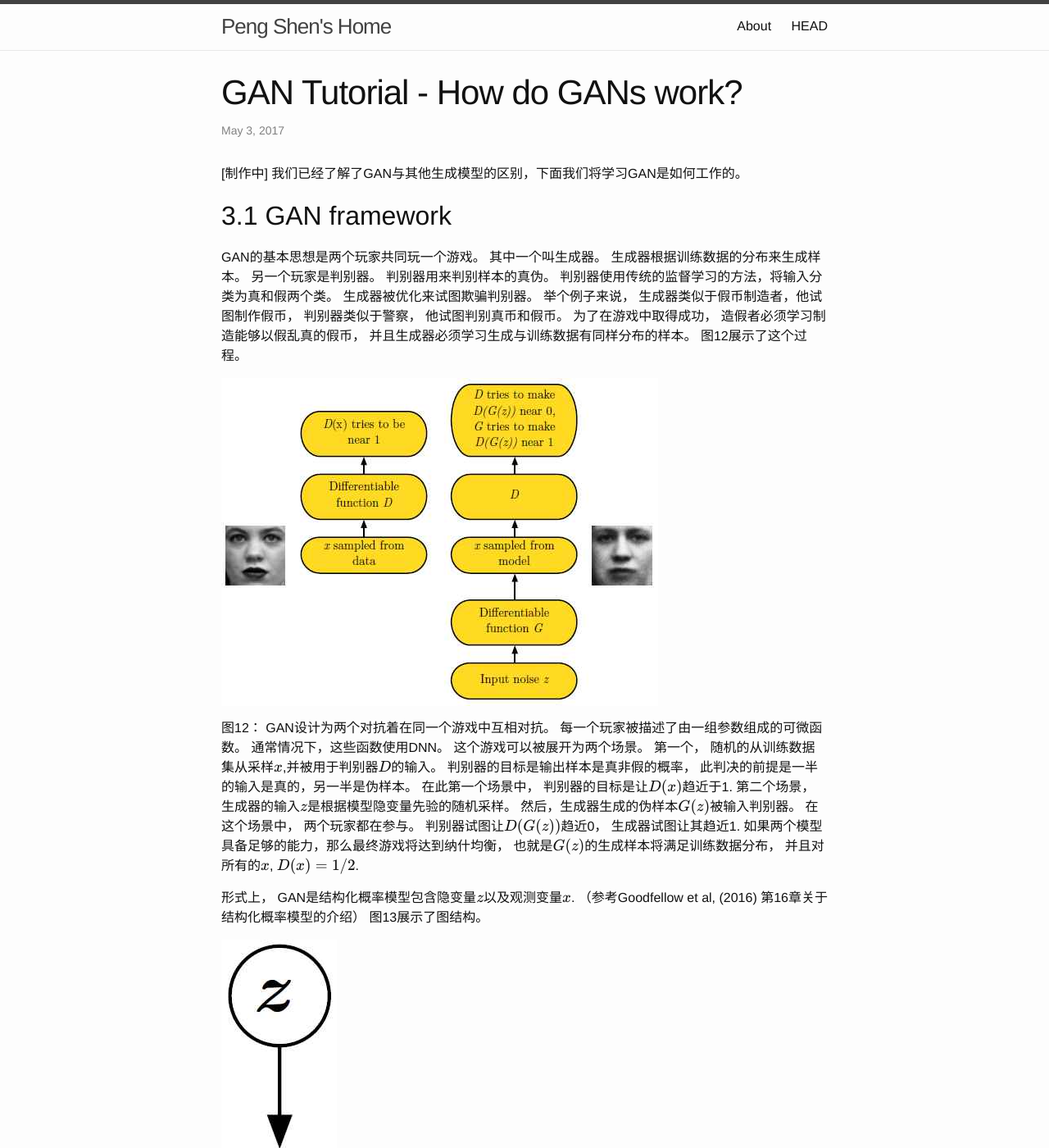
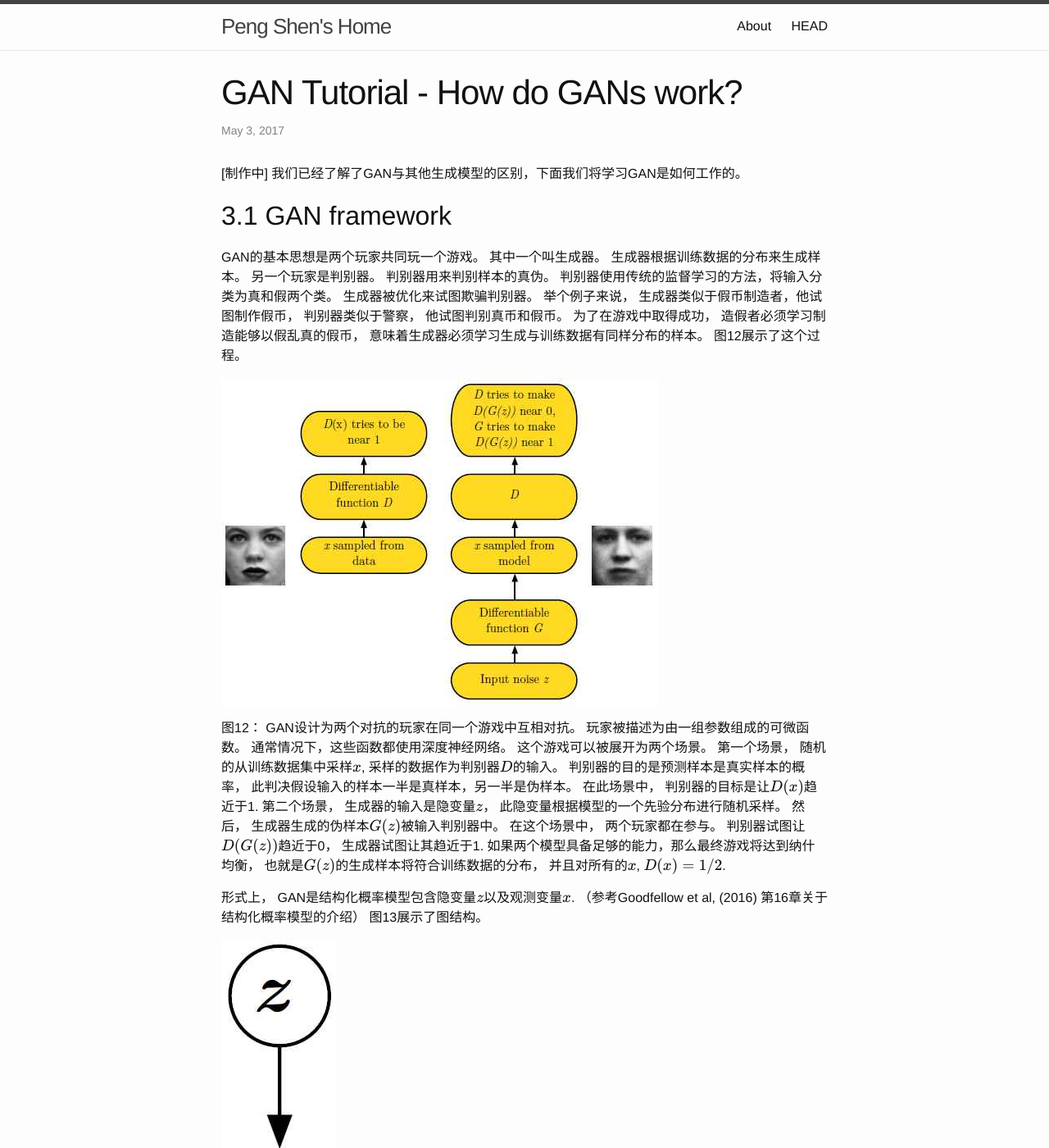
Before and after one commit to sinpycn/sinpycn.github.io, a Jekyll site: the page built from _posts/research/2017-05-03-NIPS2016-GAN-Tutorial-:-How-do-GANs-work.md, in a window 1280 px wide and 1400 px high. Shown: the whole window at 82% size. Built offline with Jekyll 4.4.1, drawn with Linux system fonts in a browser that asks for light colours; formulas are drawn with MathJax 3; some of the changed text lies outside the part shown.

Commit message:
Update 2017-05-03-NIPS2016-GAN-Tutorial-:-How-do-GANs-work.md

```diff
--- a/_posts/research/2017-05-03-NIPS2016-GAN-Tutorial-:-How-do-GANs-work.md
+++ b/_posts/research/2017-05-03-NIPS2016-GAN-Tutorial-:-How-do-GANs-work.md
@@ -12,14 +12,14 @@ mathjax: true
 GAN的基本思想是两个玩家共同玩一个游戏。 其中一个叫生成器。 生成器根据训练数据的分布来生成样本。 另一个玩家是判别器。 判别器用来判别样本的真伪。
 判别器使用传统的监督学习的方法，将输入分类为真和假两个类。 生成器被优化来试图欺骗判别器。
 举个例子来说， 生成器类似于假币制造者，他试图制作假币， 判别器类似于警察， 他试图判别真币和假币。
-为了在游戏中取得成功， 造假者必须学习制造能够以假乱真的假币， 并且生成器必须学习生成与训练数据有同样分布的样本。
+为了在游戏中取得成功， 造假者必须学习制造能够以假乱真的假币， 意味着生成器必须学习生成与训练数据有同样分布的样本。
 图12展示了这个过程。
 
 ![Figure 12](/images/201705/03/fig12.jpg)
 
-图12： GAN设计为两个对抗着在同一个游戏中互相对抗。 每一个玩家被描述了由一组参数组成的可微函数。 通常情况下，这些函数使用DNN。
-这个游戏可以被展开为两个场景。 第一个， 随机的从训练数据集从采样$$x$$,并被用于判别器$$D$$的输入。 判别器的目标是输出样本是真非假的概率， 此判决的前提是一半的输入是真的，另一半是伪样本。 在此第一个场景中， 判别器的目标是让$$D(x)$$趋近于1.
-第二个场景， 生成器的输入$$z$$是根据模型隐变量先验的随机采样。 然后，生成器生成的伪样本$$G(z)$$被输入判别器。 在这个场景中， 两个玩家都在参与。 判别器试图让$$D(G(z))$$趋近0， 生成器试图让其趋近1. 如果两个模型具备足够的能力，那么最终游戏将达到纳什均衡， 也就是$$G(z)$$的生成样本将满足训练数据分布， 并且对所有的$$x$$, $$D(x)=1/2$$.
+图12： GAN设计为两个对抗的玩家在同一个游戏中互相对抗。 玩家被描述为由一组参数组成的可微函数。 通常情况下，这些函数都使用深度神经网络。
+这个游戏可以被展开为两个场景。 第一个场景， 随机的从训练数据集中采样$$x$$, 采样的数据作为判别器$$D$$的输入。 判别器的目的是预测样本是真实样本的概率， 此判决假设输入的样本一半是真样本，另一半是伪样本。 在此场景中， 判别器的目标是让$$D(x)$$趋近于1.
+第二个场景， 生成器的输入是隐变量$$z$$， 此隐变量根据模型的一个先验分布进行随机采样。 然后， 生成器生成的伪样本$$G(z)$$被输入判别器中。 在这个场景中， 两个玩家都在参与。 判别器试图让$$D(G(z))$$趋近于0， 生成器试图让其趋近于1. 如果两个模型具备足够的能力，那么最终游戏将达到纳什均衡， 也就是$$G(z)$$的生成样本将符合训练数据的分布， 并且对所有的$$x$$, $$D(x)=1/2$$.
 
 形式上， GAN是结构化概率模型包含隐变量$$z$$以及观测变量$$x$$. （参考Goodfellow et al, (2016) 第16章关于结构化概率模型的介绍） 图13展示了图结构。
 
@@ -36,7 +36,14 @@ GAN的基本思想是两个玩家共同玩一个游戏。 其中一个叫生成
 纳什均衡是一个元组$$(\theta^{(D)},\theta^{(G)})$$， 对参数$$\theta^{(D)}$$局部最小化$$J^{(D)}$$， 对参数$$\theta^{(G)}$$局部最小化$$J^{(G)}$$.
 
 **生成器** 生成器是一个简单的可微函数$$G$$。 $$z$$根据一个简单的先验分布来采样， $$G(z)$$根据$$p_{model}$$生成样本$$x$$。
-通常， G使用DNN模型。
+通常， $$G$$使用深度神经网络模型。 $$G$$的输入不一定非要对应着第一层， 输入可能被提供到任何的网络层中。 比如说， 我们可以将$$z$$ 分为两个向量， $$z^{(1)}$$, $$z^{(2)}$$, 然后$$z^{(1)}$$可以作为第一层的输入， $$z^{(2)}$$作为最后一层的输入。 **如果$$z^{(2)}$$是高斯分布的，那么$$x$$就是一个根据$$z^{(1)}$$的条件高斯分布**。 另一个流行的策略是将额外的或者相乘噪音加入到隐含层中，或则将噪音与网络的隐含层进行连接使用。 总之，我们可以看到生成器网络的设计有很少的限制。 如果我们希望$$p_{model}$$完全的支持$$x$$空间，那么我们需要$$z$$的维数至少要和$$x$$一样大, 并且$$G$$是可微的， 这是所有的设计条件。
+特别是， 任何的非线性ICA方法可以使用的模型都可以作为GAN的生成器网络。 GAN与微分autoencoder的关系相对比较复杂的； GAN可以训练的一些模型，VAE不能， 反之也一样。 但是这两个架构也有很大的交叉。 最大的不同是，当使用标准的反向传递优化时， VAE不能使用离散变量作为输入， 但是GAN不能有离散变量的输出。
+
+**训练过程**
+训练过程包含同步SGD。 每一步， 两个minibatch被采样： 一个是$$x$$来自训练数据，另一个是$$z$$的值来自模型的隐变量先验。
+然后两个求导过程被同时执行： 一个是更新$$\theata^{(D)}$$来最小化$$$J_{(D)}$, 另一个是更新$$\theata^{(G)}$$来最小化$$$J_{(G)}$。
+在这两个情况下， 你可以使用基于求导的优化算法。 Adam是一个好的选择。 很多作者推荐对其中一个玩家进行更多步的优化。 但是直到2016年底， 作者的意见是，实际应用中运行的比较好的方案是， 使用同步梯度下降，并对每一个玩家进行一步优化。
+
 
 ## 3.2 损失函数
 
@@ -72,3 +79,8 @@ GAN的基本思想是两个玩家共同玩一个游戏。 其中一个叫生成
 ## 3.3 DCGAN结构
 
 ## 3.4
+
+
+
+注：
+1. 可微函数： 在微积分学中，可微函数是指那些在定义域中所有点都存在导数的函数。
```
